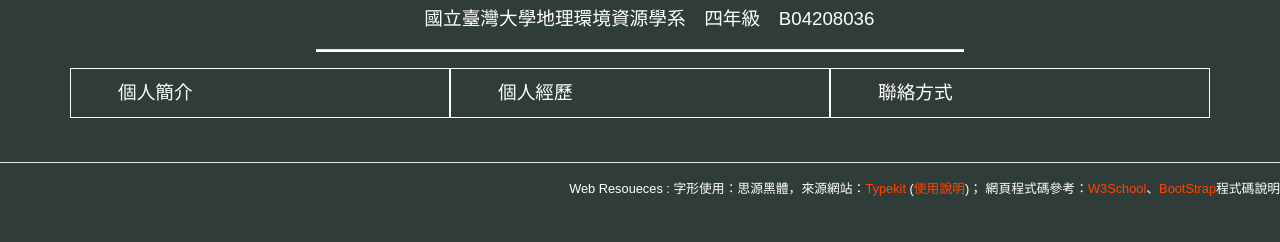
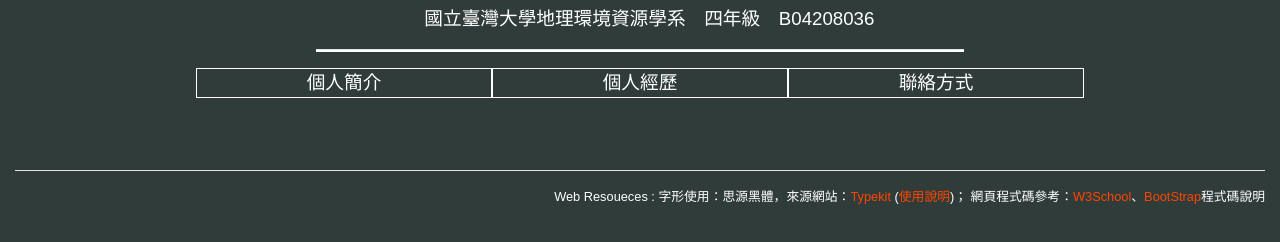
Before and after one commit to MeiYiLiou9702/meiyiliou9702.github.io, a plain HTML site: page index.html in a window 1280 px wide. Shown: the part 398-640 px from the top of the page. Drawn offline with nearby package versions, Linux system fonts and the light colour scheme.

Commit message:
fixed rwd

```diff
--- a/index.html
+++ b/index.html
@@ -52,19 +52,20 @@
         <p style="color: #ffffff;text-align: center;">　國立臺灣大學地理環境資源學系　四年級　B04208036</p>
         <hr style="height: 2px;background-color: #ffffff;width: 60%">
       </div>
-      <div class="row">
-        <div class="col-sm" style="border:1px solid white;">
-            <button id="b1"><a href="#intro" style="color: white"  onclick="document.getElementById('intro').style.display=''">個人簡介</a></button>
+      <div class="row" style="margin: auto; width: 80%;">
+        <div class="col-sm" style="border:1px solid white; text-align: center; margin: auto;" >
+            <a id="b1" href="#intro" style="color: white"  onclick="document.getElementById('intro').style.display=''">個人簡介</a>
         </div>
-        <div class="col-sm" style="border:1px solid white;">
-            <button id="b2"><a href="#personal" style="color: white"   onclick="document.getElementById('personal').style.display=''">個人經歷</a></button>
+        <div class="col-sm" style="border:1px solid white; text-align: center; margin: auto;" >
+            <a id="b2" href="#personal" style="color: white"   onclick="document.getElementById('personal').style.display=''">個人經歷</a>
         </div>
-        <div class="col-sm" style="border:1px solid white;">
-            <button id="b3"><a href="#contact" style="color: white"   onclick="document.getElementById('contact').style.display=''">聯絡方式</a></button>
+        <div class="col-sm" style="border:1px solid white; text-align: center; margin: auto;" >
+            <a id="b3" href="#contact" style="color: white"   onclick="document.getElementById('contact').style.display=''">聯絡方式</a>
         </div>
         <!-- <div class="col-sm" style="border:1px solid white;"></div> -->
         <!-- <div class="col-sm" style="border:1px solid white;"></div> -->
     </div>
+    <br/>
    </div>
 
    <article id="intro"; class="col" style="margin: auto;color: #303C3A;width: 60%;background-color: #ffffff;display: none">
@@ -81,7 +82,7 @@
        </div>
    </article>
    <br>
-   <article id="personal" class="col" style="margin: auto;color: #303C3A;width: 60%;background-color: #ffffff;display: none">
+   <article id="personal" class="col" style="margin: auto;color: #303C3A;width: 60%;background-color: #ffffff;display: none; text-align: center;">
        <h1 style="text-align: center">個人經歷</h1>
        <hr style="height: 2px;background-color: #303C3A;width: 60%">
        <ul ><p style="text-align: center; font-size: 2rem">學歷</p>
@@ -127,8 +128,8 @@
            <p style="text-align: right"><a href="#ta">back to top</a></p>
            </center>
    </article>
-   <hr style="background-color: white">
-    <div style="color: white;text-align: right">
+    <div class="container-fluid sticky-bottom" id="footer" style="color: white;text-align: right;">
+        <hr style="background-color: white">
         <p style="font-size: 0.8rem">Web Resoueces : 字形使用：思源黑體，來源網站：<a href="https://typekit.com/" style="color: orangered">Typekit</a> (<a href="https://free.com.tw/typekit-source-han-sans-webfont/" style="color: orangered">使用說明</a>)； 網頁程式碼參考：<a href="https://www.w3schools.com/default.asp" style="color: orangered">W3School</a>、<a href="http://getbootstrap.com/docs/4.1/getting-started/introduction/" style="color: orangered">BootStrap</a>程式碼說明</p>
     </div>
 </body>
```
